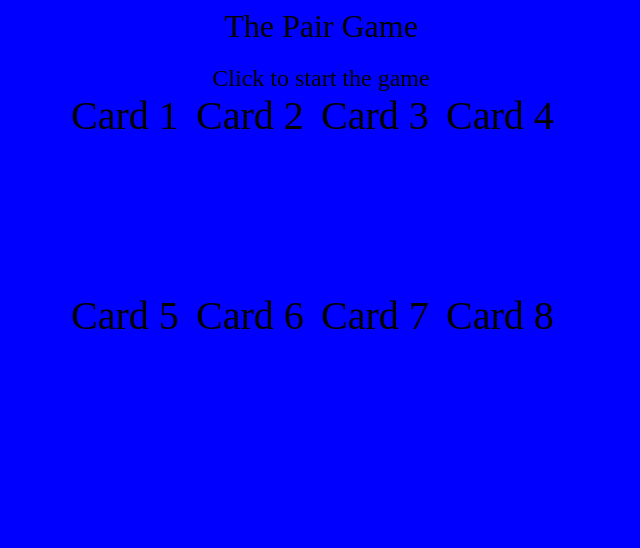
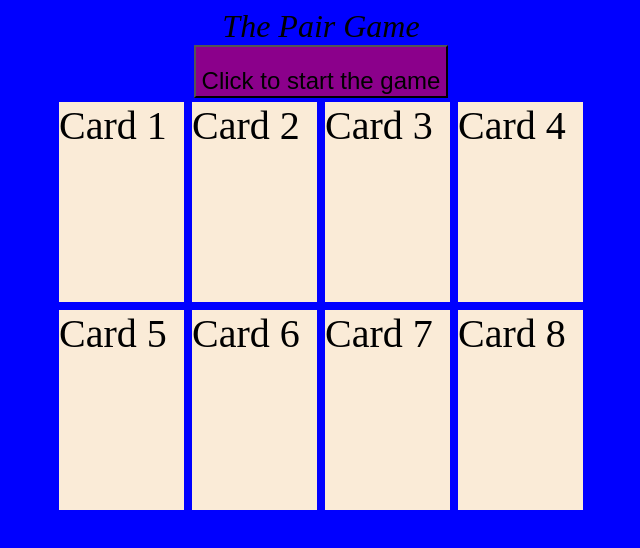
Before and after one commit to The-I-T-Crowd/Aidan_pair_game, a plain HTML site: page index.html in a window 1280 px wide. Shown: the whole page, without its empty margins (319-959 px from the left). Drawn offline with Linux system fonts and the light colour scheme.

Commit message:
Add files via upload

```diff
--- a/index.html
+++ b/index.html
@@ -6,40 +6,40 @@
 </head>
 
 <body style="background-color: blue;">
-   <div style="text-align: center;font-size: 32px;">
+   <div style="text-align: center;font-size: 32px; font-style: italic;">
 The Pair Game
    </div>
-   <div style="font-size: 24px;text-align: center;padding-top: 20px;">
+   <button style="font-size: 24px;margin: auto; cursor: pointer; text-align: center; margin-auto; display: flex;  background-color: darkmagenta; text-align: center;padding-top: 20px;">
        Click to start the game
-   </div>
+   </button>
 </body>
 
 <span style="display: flex; justify-content: center;">
-    <div style="font-size: 40px; height: 200px; width: 125px;" id="card_1">
+    <div style="font-size: 40px;background-color: antiquewhite; margin: 4px; height: 200px; width: 125px;" id="card_1">
         Card 1
     </div>
-    <div style="font-size: 40px; height: 200px; width: 125px;" id="card_2">
+    <div style="font-size: 40px; background-color: antiquewhite; margin: 4px; height: 200px; width: 125px;" id="card_2">
         Card 2
     </div>
-    <div style="font-size: 40px; height: 200px; width: 125px;"id="card_3">
+    <div style="font-size: 40px; background-color: antiquewhite;margin: 4px; height: 200px; width: 125px;"id="card_3">
         Card 3
     </div>
-    <div style="font-size: 40px; height: 200px; width: 125px;" id="card_4">
+    <div style="font-size: 40px; background-color: antiquewhite; margin: 4px; height: 200px; width: 125px;" id="card_4">
         Card 4
     </div>
 
 </span>
 <span style="display: flex; justify-content: center;">
-    <div style="font-size: 40px; height: 200px; width: 125px;" id="card_5">
+    <div style="font-size: 40px; background-color: antiquewhite; margin: 4px; height: 200px; width: 125px;" id="card_5">
         Card 5
     </div>
-    <div style="font-size: 40px; height: 200px; width: 125px;" id="card_6">
+    <div style="font-size: 40px; background-color: antiquewhite; margin: 4px; height: 200px; width: 125px;" id="card_6">
         Card 6
     </div>
-    <div style="font-size: 40px; height: 200px; width: 125px;" id="card_7">
+    <div style="font-size: 40px; background-color: antiquewhite; margin: 4px; height: 200px; width: 125px;" id="card_7">
         Card 7
     </div>
-    <div style="font-size: 40px; height: 200px; width: 125px;" id="card_8">
+    <div style="font-size: 40px; background-color: antiquewhite; margin: 4px; height: 200px; width: 125px;" id="card_8">
         Card 8
     </div>
 </span>
```
